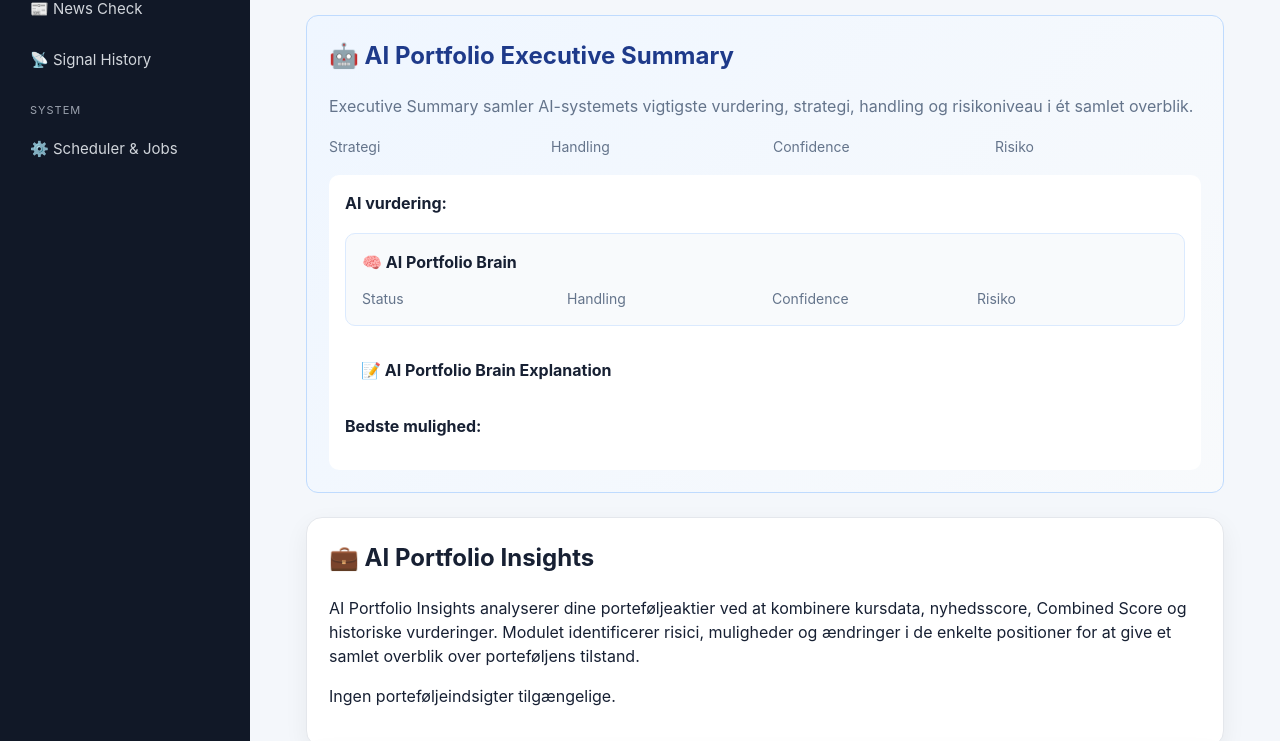
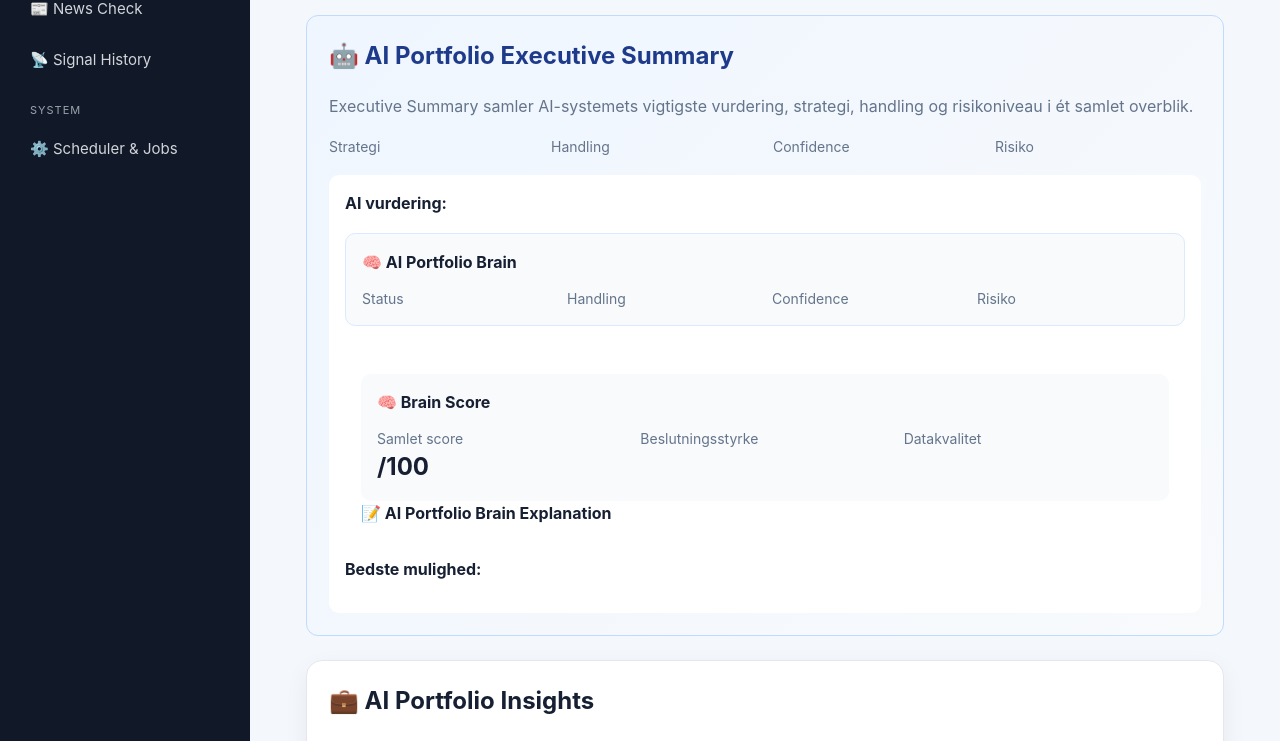
Before and after one commit to thomasthorvaldlund-ctrl/novo-ai-monitor, a Python web app: template templates/ai_portfolio_lab.html in a window 1280 px wide. Shown: the part 593-1334 px from the top of the page. Run offline with Jinja, Linux system fonts and the light colour scheme; the template is opened without the code that fills it, so the values that code supplies are empty.

Commit message:
Add AI Portfolio Brain Score

```diff
--- a/command_center_routes.py
+++ b/command_center_routes.py
@@ -39,6 +39,7 @@ from ai_decision_performance_service import get_decision_performance
 from ai_portfolio_executive_service import get_ai_portfolio_executive
 from ai_portfolio_overview_service import get_ai_portfolio_overview
 from ai_portfolio_brain_service import get_ai_portfolio_brain
+from ai_portfolio_brain_score_service import get_brain_score
 
 
 command_center_bp = Blueprint("command_center", __name__)
@@ -206,6 +207,7 @@ def ai_portfolio_lab():
         decision_performance=get_decision_performance(),
           ai_portfolio_executive=get_ai_portfolio_executive(),
           ai_portfolio_brain=get_ai_portfolio_brain(),
+          brain_score=get_brain_score(),
         ai_portfolio_overview=get_ai_portfolio_overview(),
     )
 
--- a/templates/partials/_portfolio_executive_summary.html
+++ b/templates/partials/_portfolio_executive_summary.html
@@ -154,6 +154,54 @@
               margin-top:16px;
           ">
 
+
+            <div style="
+                background:#f8fafc;
+                border-radius:10px;
+                padding:16px;
+                margin-top:16px;
+            ">
+
+                <strong>🧠 Brain Score</strong>
+
+                <div style="
+                    display:grid;
+                    grid-template-columns:repeat(auto-fit,minmax(160px,1fr));
+                    gap:14px;
+                    margin-top:14px;
+                ">
+
+                    <div>
+                        <div style="color:#64748b;font-size:14px;">
+                            Samlet score
+                        </div>
+                        <div style="font-size:24px;font-weight:700;">
+                            {{ brain_score.score }}/100
+                        </div>
+                    </div>
+
+                    <div>
+                        <div style="color:#64748b;font-size:14px;">
+                            Beslutningsstyrke
+                        </div>
+                        <div style="font-size:20px;font-weight:700;">
+                            {{ brain_score.decision_strength }}
+                        </div>
+                    </div>
+
+                    <div>
+                        <div style="color:#64748b;font-size:14px;">
+                            Datakvalitet
+                        </div>
+                        <div style="font-size:20px;font-weight:700;">
+                            {{ brain_score.data_quality }}
+                        </div>
+                    </div>
+
+                </div>
+
+            </div>
+
               <strong>📝 AI Portfolio Brain Explanation</strong>
 
               <p style="
```
Also changed, not shown: ai_portfolio_brain_score_service.py (added, +44 -0 lines).
